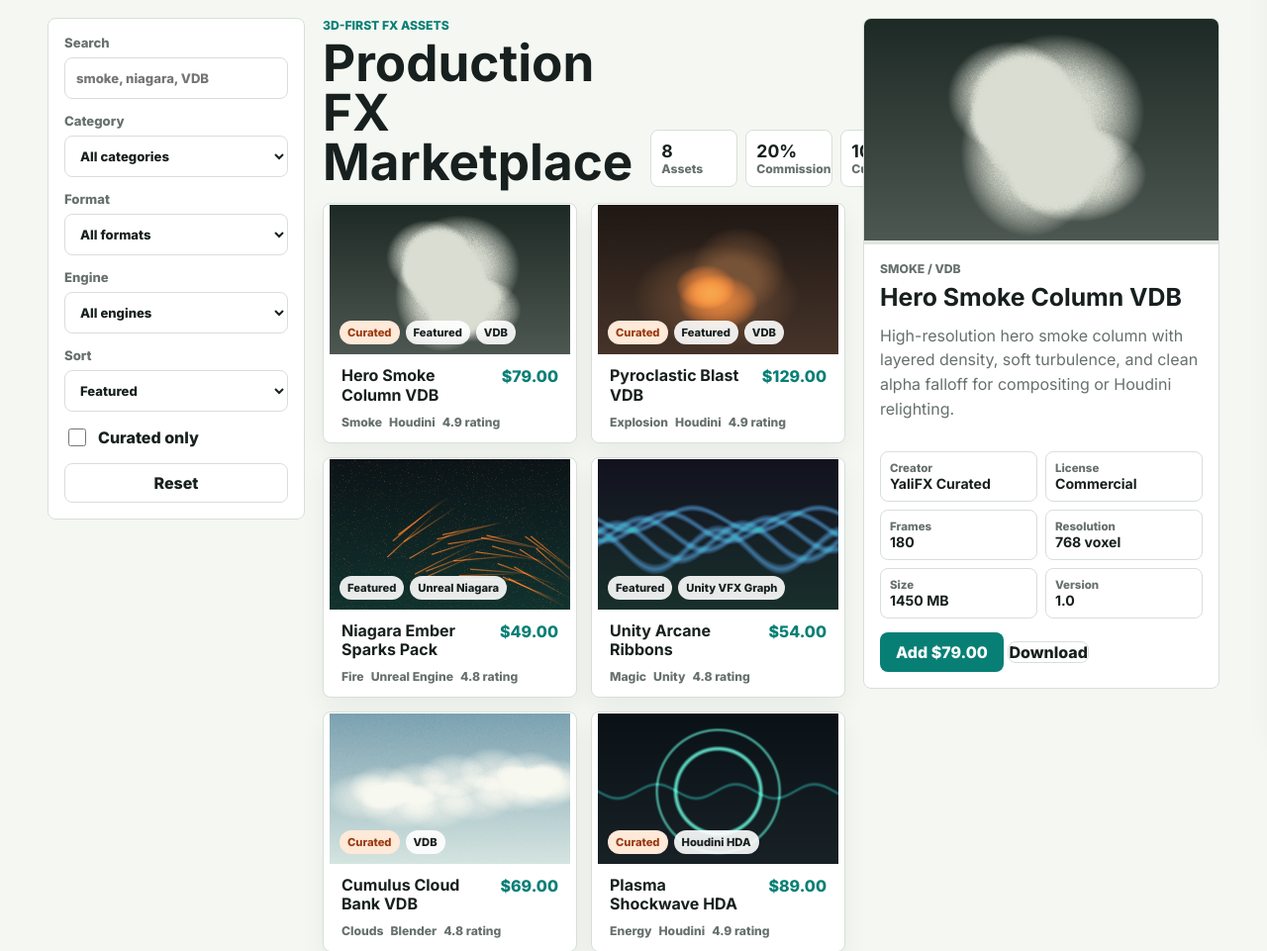
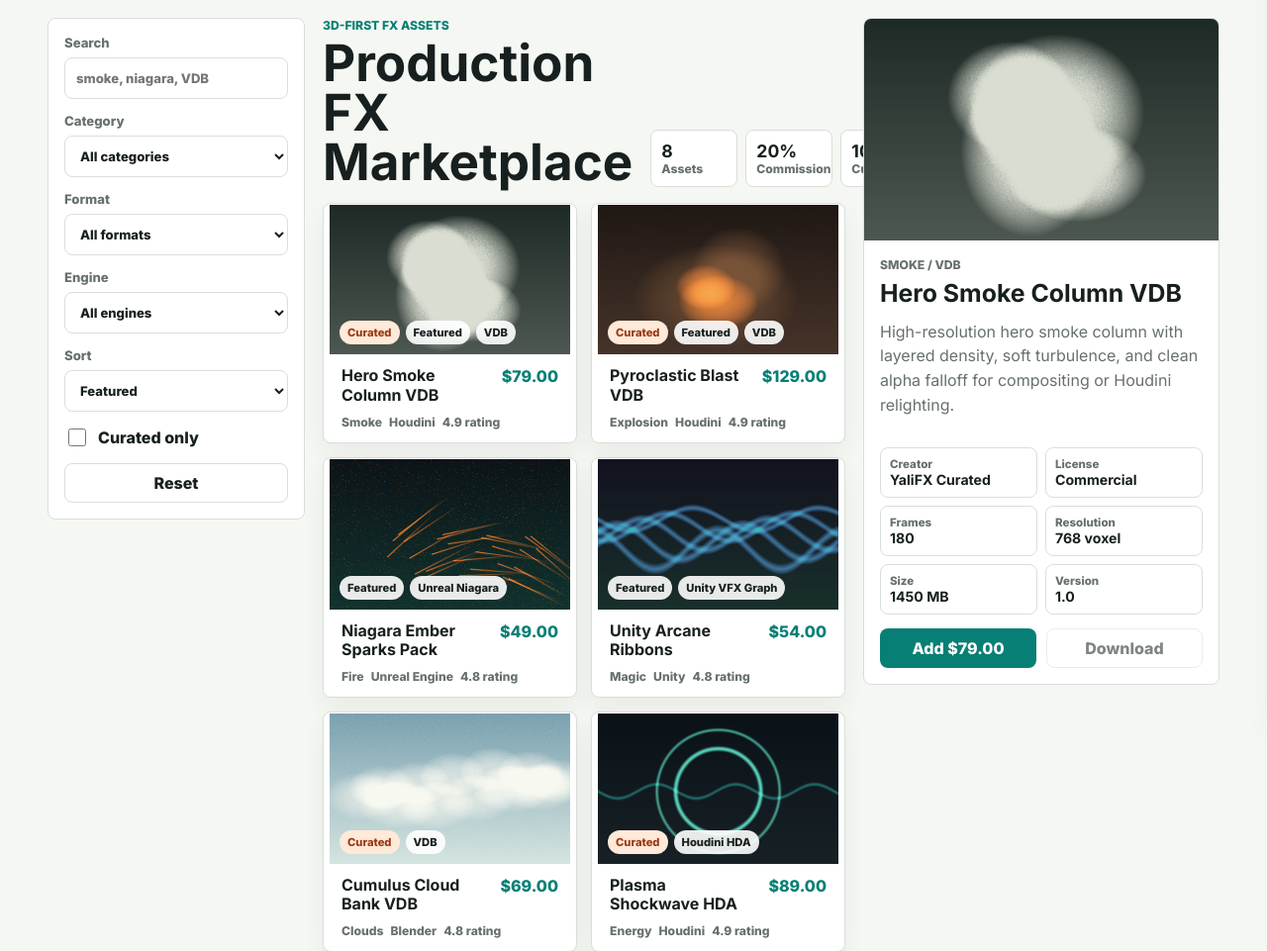
Before and after one commit to Danishmomin7/Yalifx_project, a FastAPI app: page / in a window 1280 px wide. Shown: the part 69-1030 px from the top of the page at 99% size. Run offline with FastAPI, Linux system fonts and the light colour scheme; data comes from the database, SQL or seed files in the repository.

Commit message:
Add brand logo and detail actions styles

```diff
--- a/app/static/styles.css
+++ b/app/static/styles.css
@@ -62,6 +62,27 @@ a {
   align-items: center;
   gap: 10px;
   font-weight: 800;
+}
+
+.brand-logo {
+  display: block;
+  width: 44px !important;
+  height: 44px !important;
+  max-width: 44px !important;
+  max-height: 44px !important;
+  object-fit: contain !important;
+}
+
+.topbar .brand-logo {
+  width: 44px !important;
+  height: 44px !important;
+  max-width: 44px !important;
+  max-height: 44px !important;
+}
+
+.brand-text {
+  font-size: 1rem;
+  letter-spacing: 0.02em;
 }
 
 .brand-mark {
@@ -401,7 +422,9 @@ h2 {
   background: #dfe6e0;
 }
 
-.detail-media img {
+.detail-media img,
+.detail-media iframe {
+  display: block;
   width: 100%;
   height: 100%;
   object-fit: cover;
@@ -445,6 +468,23 @@ h2 {
   display: block;
   overflow-wrap: anywhere;
   font-size: 0.88rem;
+}
+
+.detail-actions {
+  display: grid;
+  grid-template-columns: repeat(2, minmax(0, 1fr));
+  gap: 10px;
+}
+
+.download-action {
+  display: inline-grid;
+  place-items: center;
+  padding: 0 16px;
+}
+
+.download-action.disabled {
+  pointer-events: none;
+  opacity: 0.55;
 }
 
 .empty-state {
```
